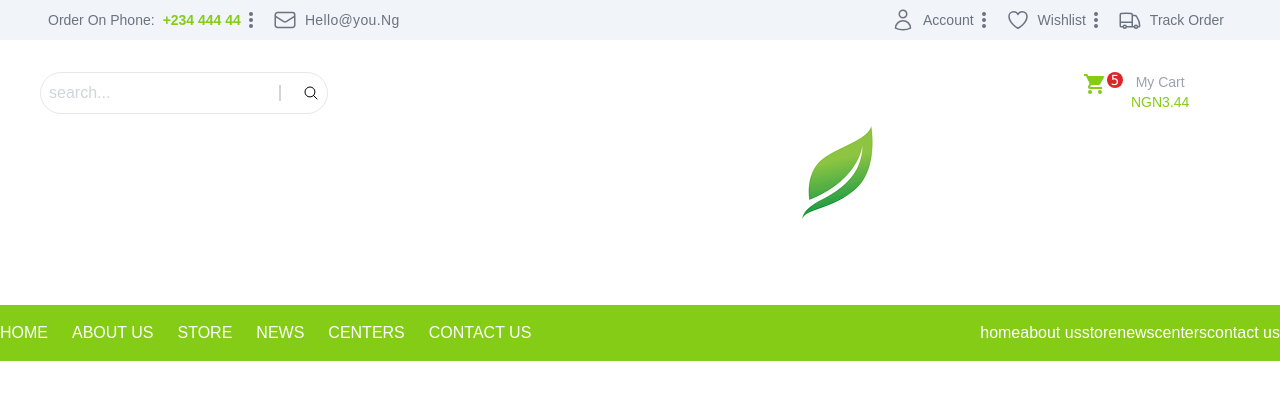
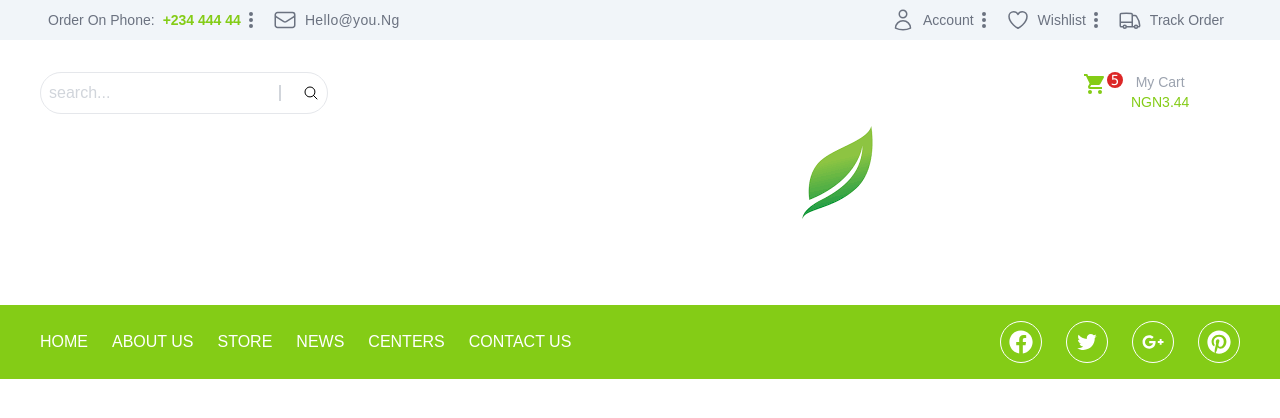
Before and after one commit to Oghenekparobo/catClone, a React (Create React App) app: page / in a window 1280 px wide. Shown: the top 418 px of the page. Built offline with nearby package versions, Linux system fonts and the light colour scheme.

Commit message:
compeleted nav menu for desktop view

```diff
--- a/package.json
+++ b/package.json
@@ -8,6 +8,7 @@
     "@testing-library/user-event": "^13.5.0",
     "react": "^18.2.0",
     "react-dom": "^18.2.0",
+    "react-icons": "^4.4.0",
     "react-scripts": "5.0.1",
     "web-vitals": "^2.1.4"
   },
--- a/src/components/Header/NavMenu.js
+++ b/src/components/Header/NavMenu.js
@@ -1,6 +1,8 @@
+import { FaFacebook, FaPinterest } from "react-icons/fa";
+import { AiOutlineGooglePlus, AiOutlineTwitter } from "react-icons/ai";
 const NavMenu = () => {
   return (
-    <nav className="flex bg-lime-500 justify-between text-white py-4">
+    <nav className="flex-items__center bg-lime-500 justify-between text-white py-4 px-10">
       <div className="men">
         <ul className="hidden space-x-6 md:flex">
           <li>
@@ -24,27 +26,19 @@ const NavMenu = () => {
         </ul>
       </div>
 
-      <div className="menu">
-        <ul className="flex">
-          <li>
-            <button>home</button>
-          </li>
-          <li>
-            <button>about us</button>
-          </li>
-          <li>
-            <button>store</button>
-          </li>
-          <li>
-            <button>news</button>
-          </li>
-          <li>
-            <button>centers</button>
-          </li>
-          <li>
-            <button>contact us</button>
-          </li>
-        </ul>
+      <div className="socials flex space-x-6">
+        <div class="rounded-full border border-white text-2xl p-2">
+          <FaFacebook />
+        </div>
+        <div class="rounded-full border border-white text-2xl p-2">
+          <AiOutlineTwitter />
+        </div>
+        <div class="rounded-full border border-white text-2xl p-2">
+          <AiOutlineGooglePlus />
+        </div>
+        <div class="rounded-full border border-white text-2xl p-2">
+          <FaPinterest />
+        </div>
       </div>
     </nav>
   );
```
Also changed, not shown: 1 other file (tests, documents, lock files or other folders).
